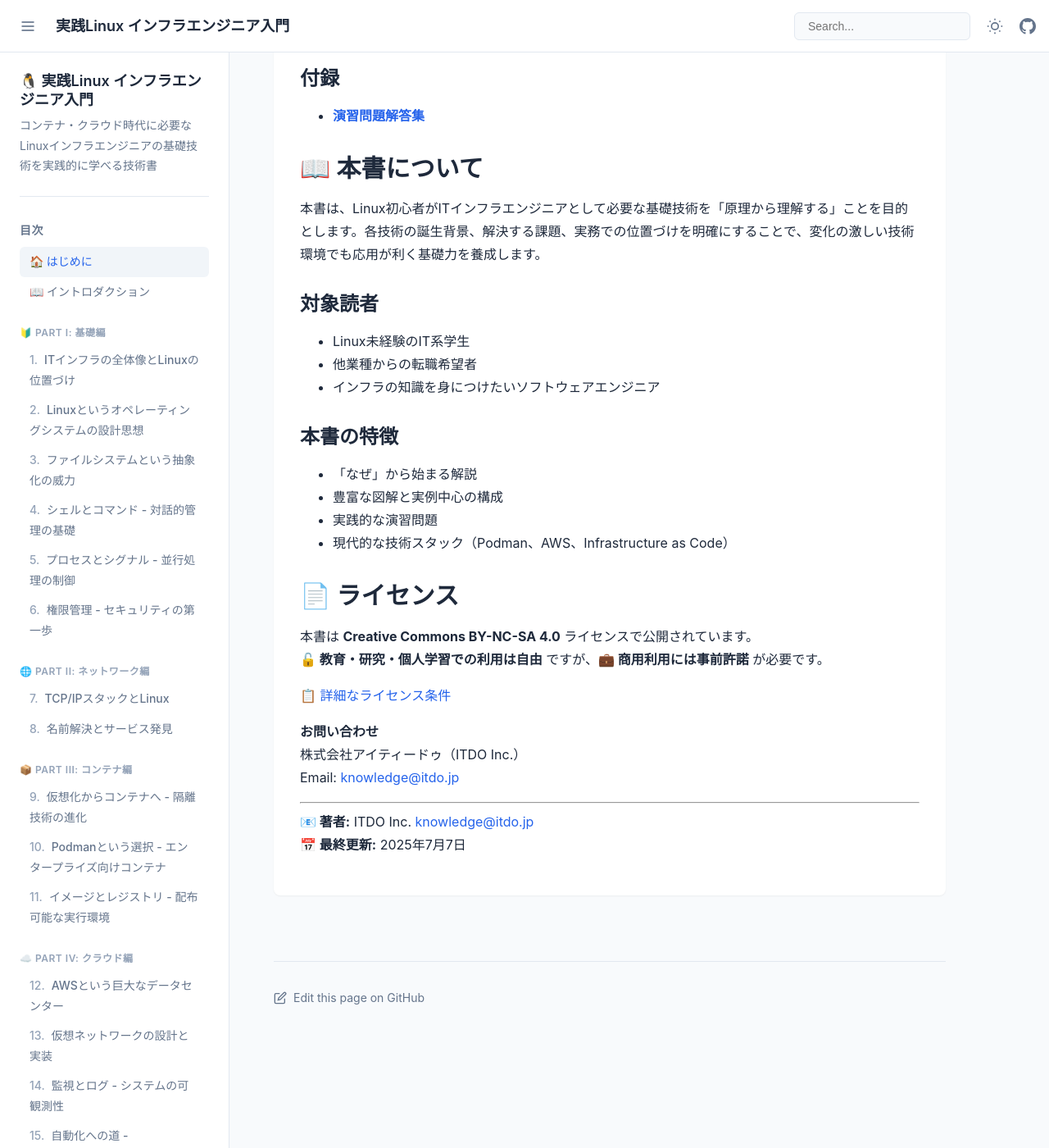
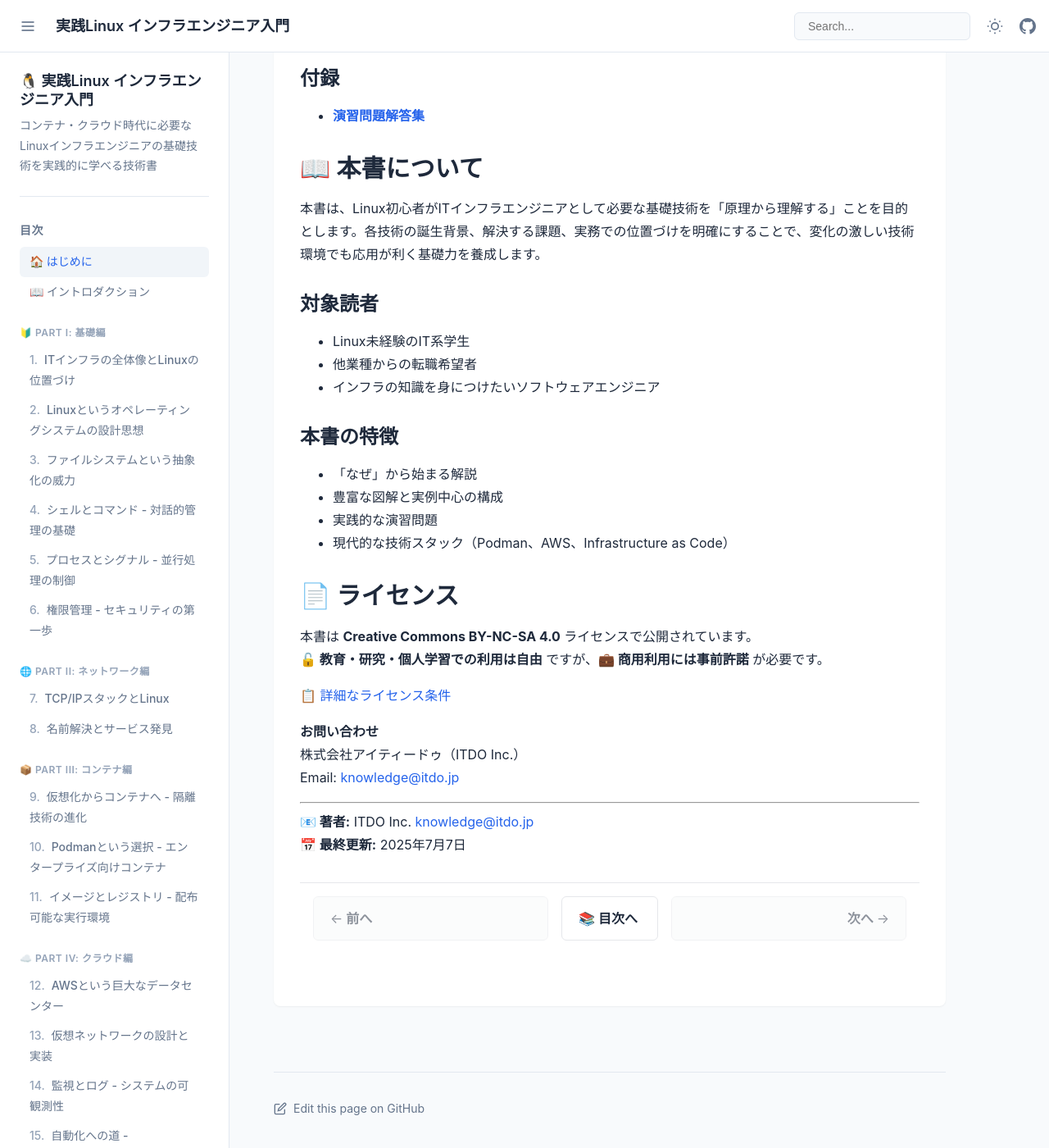
Before and after one commit to itdojp/linux-infra-textbook2, a Jekyll site: the page built from docs/index.md, in a window 1280 px wide and 1400 px high, scrolled down 1264 px. Shown: the whole window at 82% size. Built offline with Jekyll 4.4.1, drawn with Linux system fonts in a browser that asks for light colours.

Commit message:
docs: add bottom navigation include to root index (#36)
Co-authored-by: itdojp-automation <automation@itdo.jp>

```diff
--- a/docs/index.md
+++ b/docs/index.md
@@ -77,3 +77,5 @@ Email: [knowledge@itdo.jp](mailto:knowledge@itdo.jp)
 
 **📧 著者:** ITDO Inc. <knowledge@itdo.jp>
 **📅 最終更新:** 2025年7月7日
+
+{% include page-navigation.html %}
```
